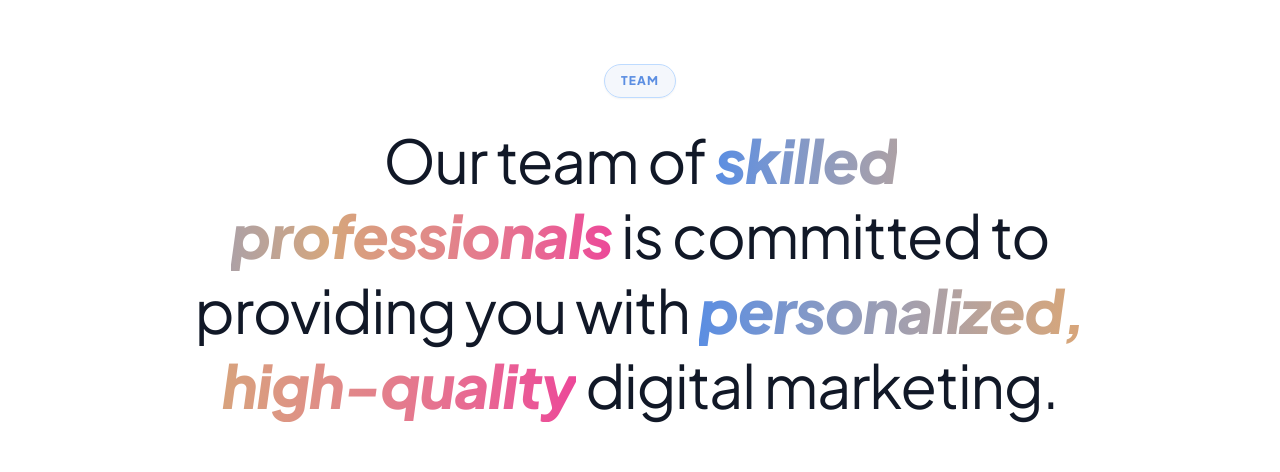
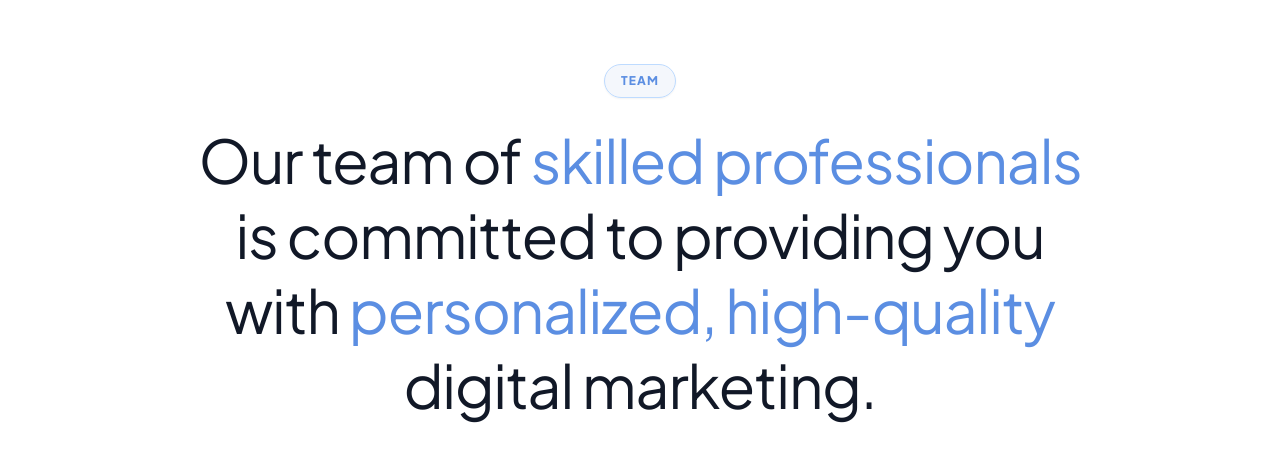
Before and after one commit to Sagararya07/lumora_digital_marketing, a React (Vite) app: page /about in a window 1280 px wide. Shown: the part 1440-1912 px from the top of the page. Built offline with nearby package versions, Linux system fonts and the light colour scheme; no server answers.

Commit message:
Update team section header styling to match website theme

```diff
--- a/src/components/About/TeamSection.tsx
+++ b/src/components/About/TeamSection.tsx
@@ -49,7 +49,7 @@ export const TeamSection: React.FC<TeamSectionProps> = ({ teamMembers = [] }) =>
             TEAM
           </span>
           <h2 className="text-3xl md:text-5xl lg:text-6xl text-[#111827] leading-tight font-['Plus_Jakarta_Sans',sans-serif] tracking-tight">
-            Our team of <span className="italic font-bold bg-gradient-to-r from-[#5B8EE2] via-[#D6A67B] to-[#EC4899] bg-clip-text text-transparent">skilled professionals</span> is committed to providing you with <span className="italic font-bold bg-gradient-to-r from-[#5B8EE2] via-[#D6A67B] to-[#EC4899] bg-clip-text text-transparent">personalized, high-quality</span> digital marketing.
+            Our team of <span className="text-[#5B8EE2]">skilled professionals</span> is committed to providing you with <span className="text-[#5B8EE2]">personalized, high-quality</span> digital marketing.
           </h2>
         </div>
 
```
